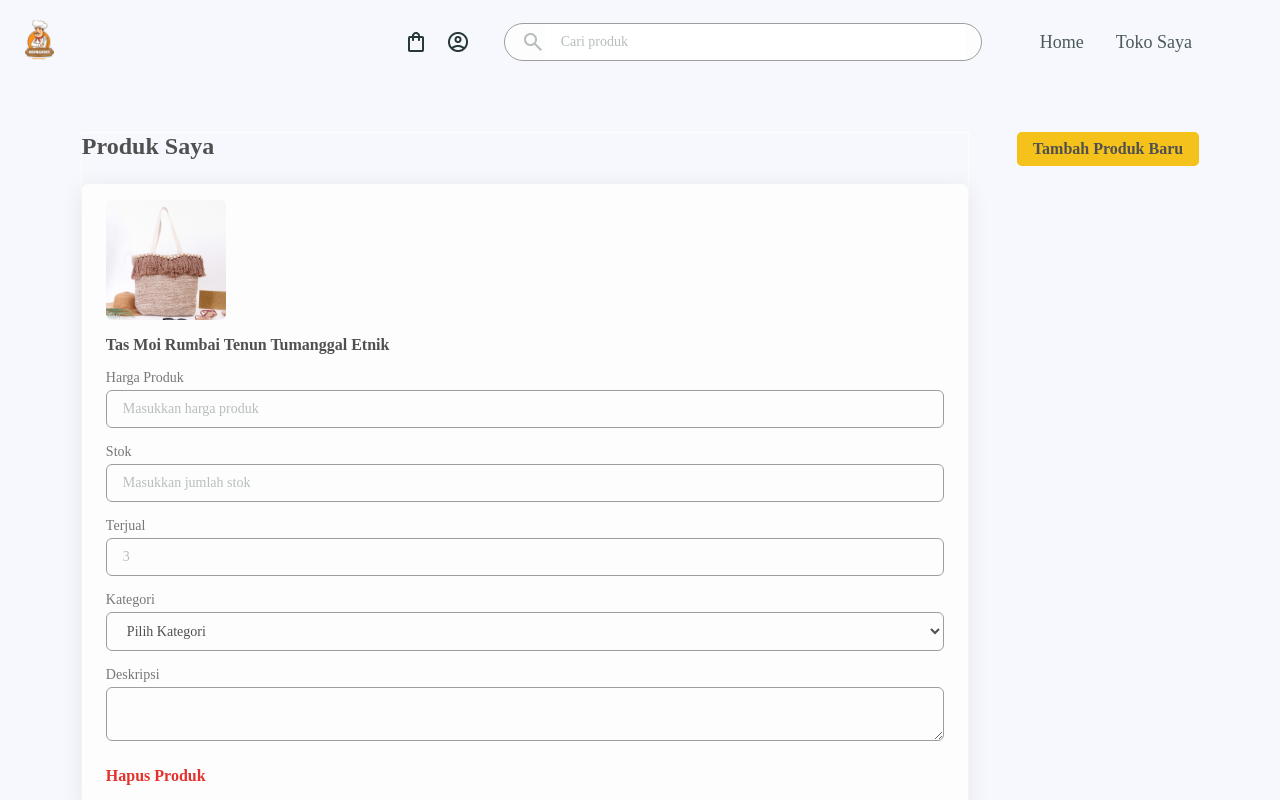
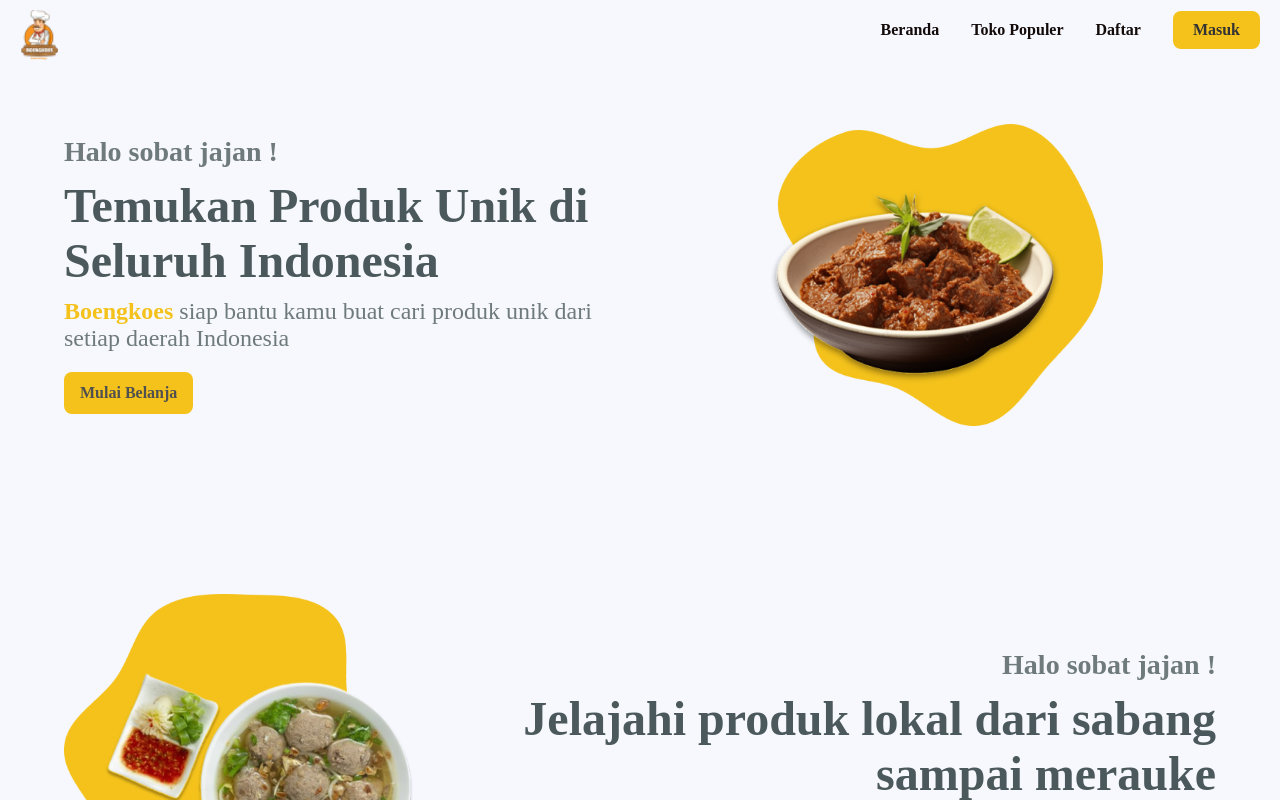
Before and after one commit to Sintasitinuriah/BoengkoesApp, a React (Create React App) app in the folder frontend/: page / in a window 1280 px wide. Shown: the top 800 px of the page. Built offline with nearby package versions, Linux system fonts and the light colour scheme.

Commit message:
modify Navbar

```diff
--- a/frontend/src/App.js
+++ b/frontend/src/App.js
@@ -51,7 +51,7 @@
     <Router>
       {/* <div className="App"> */}
       <Routes>
-        <Route path="/" element={<HomeSeller />} />
+        <Route path="/HomeSeller" element={<HomeSeller />} />
         <Route path="/formnamaseller" element={<FormNamaSeller />} />
         <Route path="/profilepageseller" element={<ProfilePageSeller />} />
         <Route path="/navigasiseller" element={<NavigasiSeller />} />
@@ -77,7 +77,7 @@
         <Route path="/navbar" element={<Navbar />} />
         <Route path="/search" element={<Searchbar />} />
         <Route path="/navigasi" element={<Navigasi />} />
-        <Route path="/homepage" element={<HomePage />} />
+        <Route path="/" element={<HomePage />} />
         <Route path="/helpcenter" element={<HelpCenter />} />
         <Route path="/faq" element={<FAQ />} />
         <Route path="/cardtoko" element={<CardToko />} />
--- a/frontend/src/Components/Navbar.js
+++ b/frontend/src/Components/Navbar.js
@@ -17,7 +17,7 @@
 
       <ul className="navbar-menu">
         <li>
-          <a href="/">Beranda</a>
+          <a href="/login">Beranda</a>
         </li>
 
         <li>
--- a/frontend/src/pages/Beranda.js
+++ b/frontend/src/pages/Beranda.js
@@ -1,6 +1,6 @@
 import React from "react";
-// import NavbarBeranda from "../Components/NavbarBeranda";
-import NavbarSearching from "../Components/NavbarSearching";
+import NavbarBeranda from "../Components/NavbarBeranda";
+// import NavbarSearching from "../Components/NavbarSearching";
 import Berandapage from "../Components/Berandapage";
 import Footer from "../Components/Footer";
 import "../Beranda.css";
@@ -8,7 +8,7 @@
 const Beranda = () => {
   return (
     <div className="Beranda">
-      <NavbarSearching />
+      <NavbarBeranda />
       <Berandapage />
       <Footer />
     </div>
```
